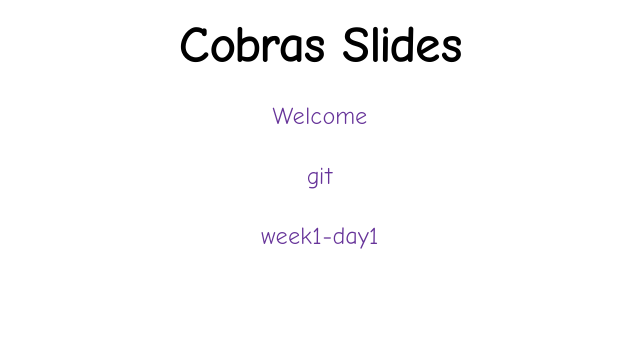
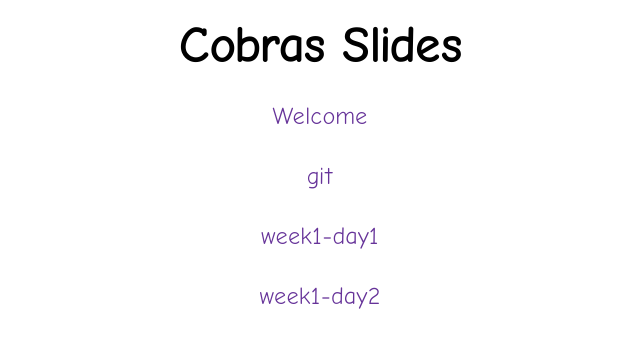
Before and after one commit to stone-ericm/byteacademyco.github.io, a plain HTML site: page cody-hess/cobras-slides/index.html in a window 1280 px wide. Shown: the whole page, without its empty margins (320-960 px from the left). Drawn offline with Linux system fonts and the light colour scheme.

Commit message:
added w2d2 to index

```diff
--- a/cody-hess/cobras-slides/index.html
+++ b/cody-hess/cobras-slides/index.html
@@ -24,6 +24,7 @@ a {
 	</div>
 	<div id="week-1">
 		<p><a href="week1/day1">week1-day1</a></p>
+		<p><a href="week1/day2">week1-day2</a></p>
 	</div>
 	<!--
 		<p>w-1-d-2</p>
```
